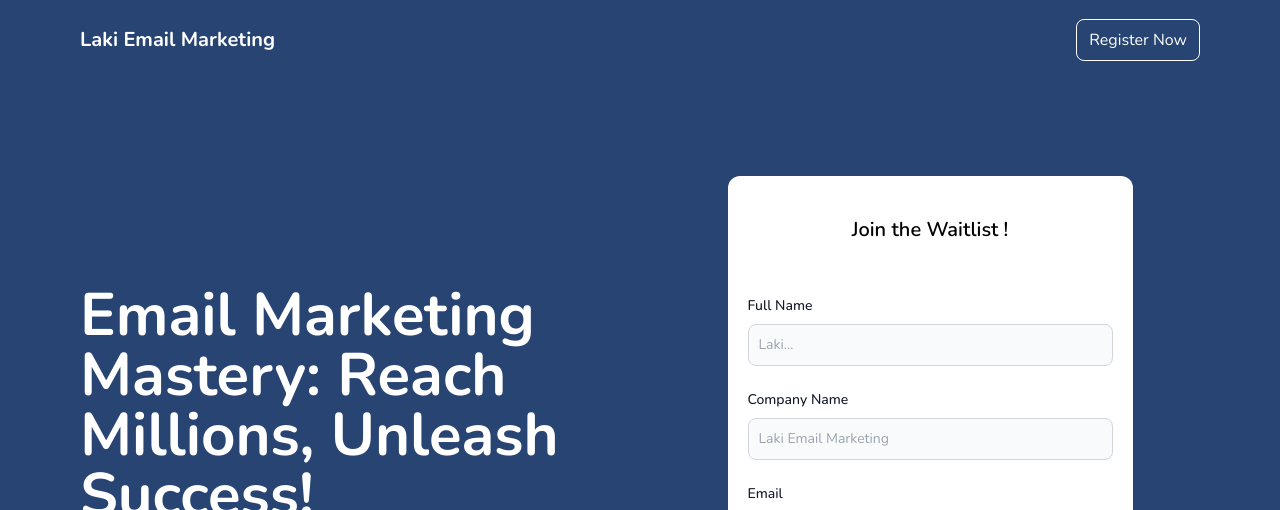
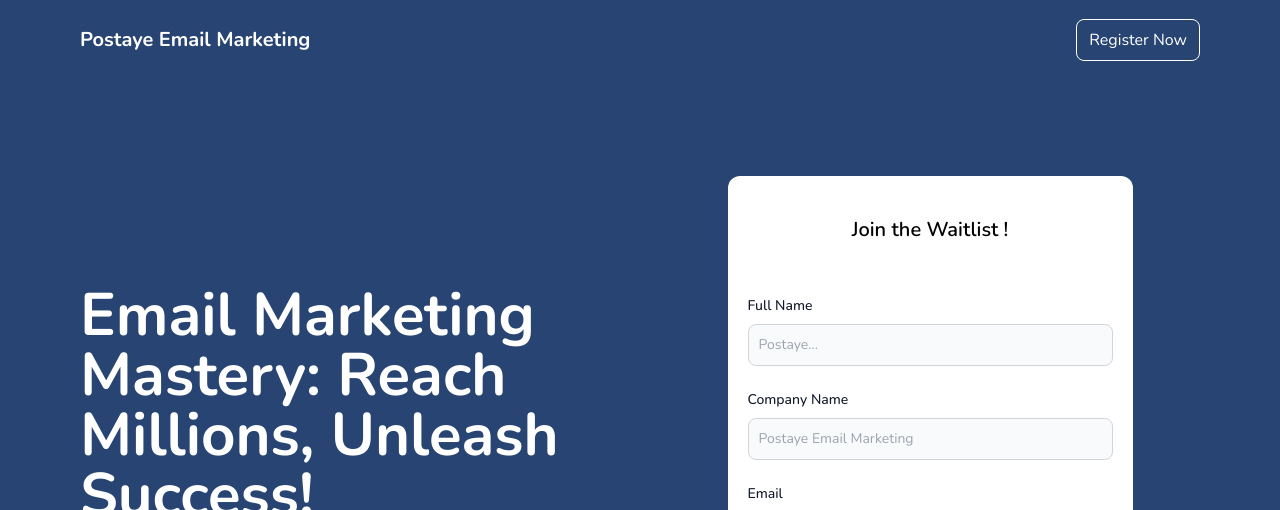
Before and after one commit to natnaelengeda/postaye-frontend, a React (Vite) app: page / in a window 1280 px wide. Shown: the top 510 px of the page. Built offline with nearby package versions, Linux system fonts and the light colour scheme; no server answers.

Commit message:
Git Commit

```diff
--- a/src/App.tsx
+++ b/src/App.tsx
@@ -1,11 +1,11 @@
 import { useState } from "react"
 import { BrowserRouter as Router, Route, Routes } from "react-router-dom"
 import Home from "./pages/home"
-import Header from "./layouts/Header"
+// import Header from "./layouts/Header"
 import Footer from "./layouts/Footer"
 import TempHeader from "./layouts/TempHeader"
 function App() {
-  const [highlightName, setHighlightName] = useState(false);
+  // const [highlightName, setHighlightName] = useState(false);
   const [clicked, setclicked] = useState(false);
   return (
     <Router>
--- a/src/layouts/Footer.tsx
+++ b/src/layouts/Footer.tsx
@@ -1,4 +1,3 @@
-import React from 'react'
 
 export default function Footer() {
   return (
--- a/src/layouts/Header.tsx
+++ b/src/layouts/Header.tsx
@@ -1,7 +1,7 @@
 import { useState, useEffect } from 'react';
 import { Link } from 'react-router-dom';
 import { Menu, Button } from '@mantine/core';
-import classNames from 'classnames';
+// import classNames from 'classnames';
 import {
   IconPhoto,
   IconMenu2,
@@ -24,7 +24,7 @@ export default function Header() {
       const shouldHaveShadow = scrollTop > 0;
       setHasShadow(shouldHaveShadow);
     };
-
+    console.log(hasShadow);
     window.addEventListener('scroll', handleScroll);
 
     return () => {
@@ -32,9 +32,9 @@ export default function Header() {
     };
   }, []);
 
-  const headerClasses = classNames('flex', 'justify-center', 'bg-white', 'w-full', 'fixed', {
-    'shadow-lg': hasShadow
-  });
+  // const headerClasses = classNames('flex', 'justify-center', 'bg-white', 'w-full', 'fixed', {
+  //   'shadow-lg': hasShadow
+  // });
 
 
 
--- a/src/layouts/TempHeader.tsx
+++ b/src/layouts/TempHeader.tsx
@@ -1,4 +1,3 @@
-import React from 'react'
 
 export default function TempHeader(props: any) {
   const { setclicked } = props;
@@ -7,7 +6,7 @@ export default function TempHeader(props: any) {
     <header className='bg-primary text-white'>
       <div className='container mx-auto h-20  flex flex-row items-center justify-between px-5 md:px-20  font-Nunito '>
         <div className='md:text-xl font-bold '>
-          <h1>Laki Email Marketing</h1>
+          <h1>Postaye Email Marketing</h1>
         </div>
         <div>
           <button
--- a/src/pages/home/index.tsx
+++ b/src/pages/home/index.tsx
@@ -1,4 +1,3 @@
-import React, { useState } from 'react'
 import { useForm } from 'react-hook-form';
 import axios from 'axios';
 import { toast } from 'react-toastify';
@@ -9,7 +8,7 @@ export default function Home(props: any) {
   const {
     register,
     handleSubmit,
-    formState: { errors },
+    formState: { },
   } = useForm();
   const url = import.meta.env.VITE_API_URL;
 
@@ -68,7 +67,7 @@ export default function Home(props: any) {
                       type="text"
                       id="name"
                       className="bg-gray-50 border border-gray-300 text-gray-900 text-sm rounded-lg focus:ring-blue-500 focus:border-blue-500 block w-full p-2.5 "
-                      placeholder="Laki..."
+                      placeholder="Postaye..."
                       required
                       {...register('name')} />
                   </div>
@@ -78,7 +77,7 @@ export default function Home(props: any) {
                       type="text"
                       id="text"
                       className="bg-gray-50 border border-gray-300 text-gray-900 text-sm rounded-lg focus:ring-blue-500 focus:border-blue-500 block w-full p-2.5 "
-                      placeholder="Laki Email Marketing"
+                      placeholder="Postaye Email Marketing"
                       required
                       {...register('companyName')} />
                   </div>
```
